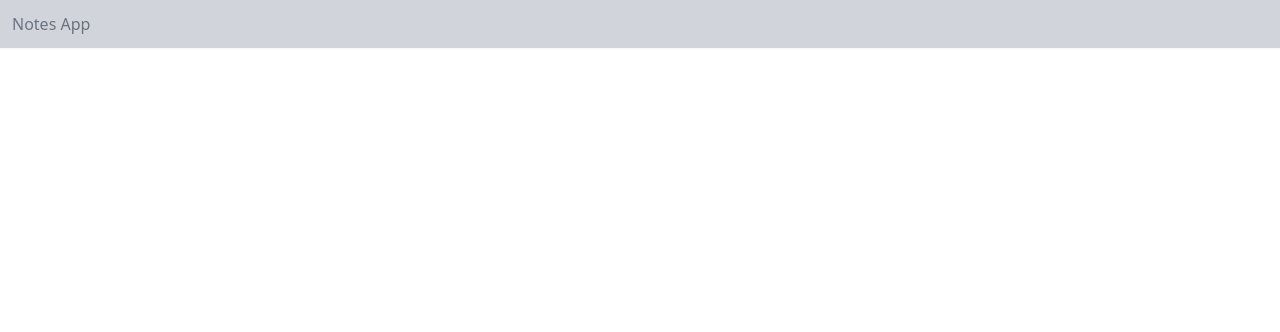
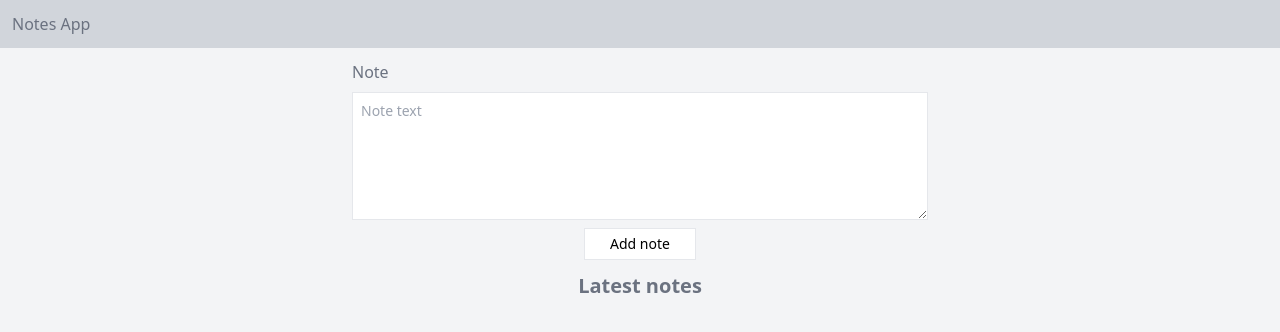
Before and after one commit to kj44389/Notes-App, a React (Create React App) app in the folder notes-app/: page / in a window 1280 px wide. Shown: the top 332 px of the page. Built offline with nearby package versions, Linux system fonts and the light colour scheme.

Commit message:
ci: implemented noteList page with note component, added input change / adding new note handlers

```diff
--- a/notes-app/jsconfig.json
+++ b/notes-app/jsconfig.json
@@ -4,8 +4,8 @@
           "paths": {
                "*": ["src/*"],
                "components/*": ["src/components/*"],
-               "pages/*": ["src/pages/*"],
+               "pages/*": ["src/pages/*"]
              }
-          },
-          "exclude": ["node_modules", "dist"]
+          }
+
 }
--- a/notes-app/package.json
+++ b/notes-app/package.json
@@ -39,6 +39,7 @@
   "devDependencies": {
     "autoprefixer": "^10.4.2",
     "postcss": "^8.4.8",
-    "tailwindcss": "^3.0.23"
+    "tailwindcss": "^3.0.23",
+    "uuidv4": "^6.2.12"
   }
 }
--- a/notes-app/src/components/layout.jsx
+++ b/notes-app/src/components/layout.jsx
@@ -3,8 +3,8 @@ import React from 'react'
 const Layout = ({ children }) => {
      return (
        <>
-               <nav className='flex items-center w-full h-12 p-3 shadow-sm text-left bg-gray-300 text-gray-500 font-medium text-base'> Notes App </nav>
-               <div className='flex w-full h-full'>{children}</div>
+               <nav className='flex items-center w-full h-12 p-3 shadow-sm text-left bg-gray-300 text-gray-500 font-medium text-base'><h1>Notes App </h1></nav>
+               <div className='flex w-full h-screen flex-col items-center bg-gray-100 space-y-3'>{children}</div>
           </>
   )
 }
--- /dev/null
+++ b/notes-app/src/components/note/note.component.js
@@ -0,0 +1,21 @@
+import React from 'react'
+
+const NoteComponent = ({ note }) => {
+  const { noteText, noteDate } = note;
+
+  // TODO: add router link to date
+  return (
+    <div className="flex flex-col sm:flex-row w-full my-4 bg-gray-200 p-3">
+      <div className="flex flex-col w-full sm:s-4/5 space-y-2">
+        <span className="flex text-sm w-full h-16 text-ellipsis overflow-hidden"
+        style={{"display":"-webkit-box","-webkit-line-clamp": "3", "-webkit-box-orient": "vertical"}}>{noteText}</span>
+        <span className="text-sm text-gray-500">{noteDate}</span>
+      </div>
+      <div className="flex w-full sm:w-1/5 justify-center items-center">
+        <button className="bg-red-400 text-white text-sm p-2 rounded-sm">Delete note</button>
+      </div>
+    </div>
+  )
+}
+
+export default NoteComponent
--- a/notes-app/src/pages/noteList.jsx
+++ b/notes-app/src/pages/noteList.jsx
@@ -1,14 +1,55 @@
-import React from 'react'
+import React, {useState,useEffect} from 'react'
 import { BrowserRouter as Router, Switch, Route, Link } from 'react-router-dom';
-import Note from './note'
+import NoteComponent from '../components/note/note.component';
+import { v4 } from 'uuid';
 import Layout from '../components/layout'
 
 const NoteList = () => {
+
+     const [notes, setNotes] = useState([])
+     const [inputValue, setInputValue] = useState("")
+
+     useEffect(() =>{console.log(inputValue)},[inputValue])
+     useEffect(() => { console.log(notes) }, [notes])
+
+     const formatDate = (date) => {
+          const days = `${date.getDate()< 10 ? '0'+date.getDate() : date.getDate()}`
+          const months = `${(date.getMonth()+1)< 10 ? '0'+(date.getMonth()+1) : (date.getMonth()+1)}`
+
+          return `${days}/${months}/${date.getFullYear()}`;
+     }
+     const handleInputChange = (value) => {
+          setInputValue(value);
+     }
+     const handleNoteAdd = () => {
+          if (inputValue === '') return;
+          let date = new Date()
+          console.log(formatDate(date))
+          const newNote = {noteId: v4(), noteText: inputValue.trim(), noteDate: formatDate(date)}
+          setInputValue("");
+          setNotes((prev)=>[...prev, newNote])
+     }
+     const handleNoteDelete = (value) => { }
+
   return (
        <Layout>
             {/* notes input */}
-
+            <div className="flex flex-col min-w-xs max-w-xl w-full space-y-2 items-center">
+                 <h3 className="mt-3 font-medium text-gray-500 self-start">Note</h3>
+                 <textarea name="note" onChange={(e) => handleInputChange(e.target.value)} placeholder="Note text"
+                      className="border-[1px] p-2 h-32 w-full text-sm"
+                         value={inputValue}></textarea>
+                 <button className="p-1 bg-white w-28 h-8 border-[1px] text-sm"
+                      onClick={ ()=>handleNoteAdd()}>Add note</button>
+            </div>
             {/* notes list */}
+            <div className="flex flex-col min-w-sm max-w-xl w-full h-full items-center">
+                 <h2 className="font-bold text-xl text-gray-500">Latest notes</h2>
+                 {notes.map((note) => {
+                      const { noteId } = note;
+                      return <NoteComponent key={noteId} note={note}></NoteComponent>
+                 })}
+            </div>
     </Layout>
   )
 }
```
Also changed, not shown: notes-app/src/App.js (deleted), 1 other file (tests, documents, lock files or other folders).
